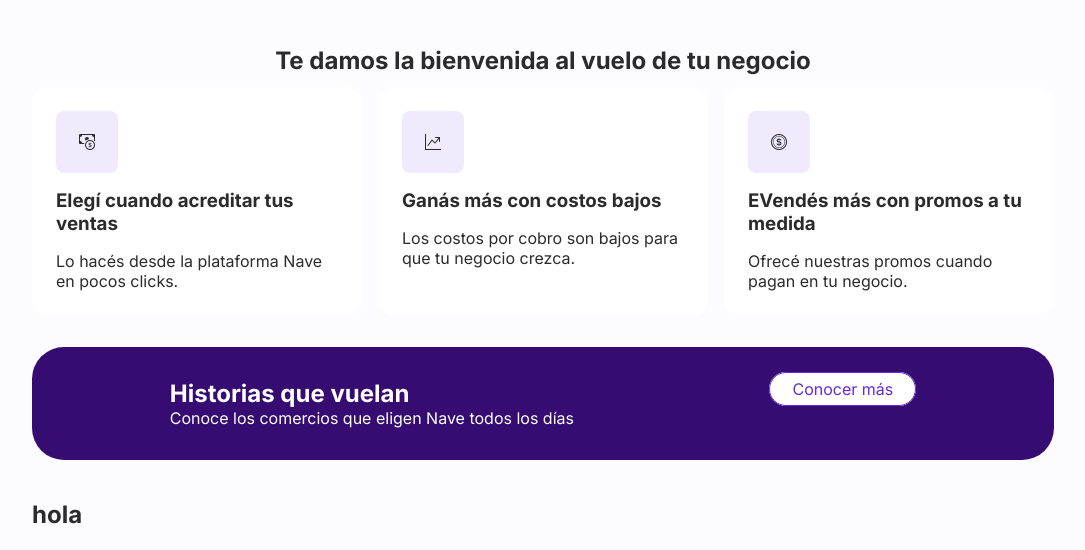
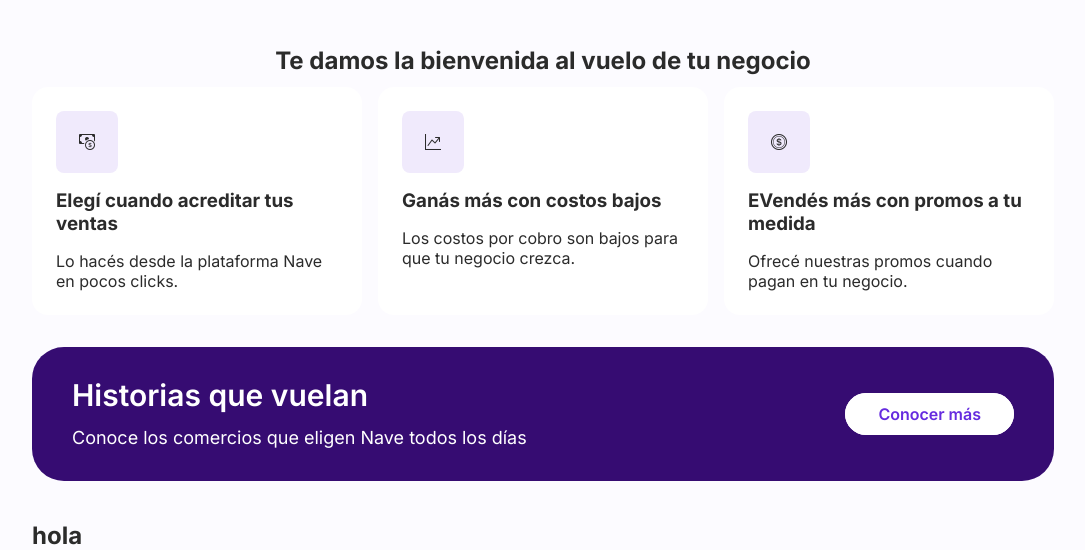
Before and after one commit to carlapenalva/utnNave, a plain HTML site: page index.html in a window 1280 px wide. Shown: the part 1156-1706 px from the top of the page, without its empty margins (97-1182 px from the left). Before the commit the page ends 1685 px from the top, so only its background shows below. Drawn offline with nearby package versions, Linux system fonts and the light colour scheme.

Commit message:
section-main

```diff
--- a/index.html
+++ b/index.html
@@ -89,7 +89,7 @@
                     </section>
                     <section class="section-promotion">
                         <div class="section-promotion-div">
-                            <div>
+                            <div class="promotion-div-uno">
                                 <h2>Historias que vuelan</h2>
                                 <p>
                                     <span>
@@ -98,7 +98,7 @@
                                 </p>
                             </div>
                             <div>
-                                <a href="" class="btn-secundary">Conocer más</a>
+                                <a href="" class="btn-terciary">Conocer más</a>
                             </div>
                         </div>
                     </section>
--- a/styles.css
+++ b/styles.css
@@ -210,7 +210,8 @@ ol, li {
 .section-promotion-div{
     display: flex;
     flex-direction: row;
-    justify-content: space-around;
+    justify-content: space-between;
+    align-items: center;
     background-color: rgb(54, 12, 114);
     border-radius: 32px;
     max-width: 1022px;
@@ -219,4 +220,35 @@ ol, li {
     color: #fff;
 }
 
+.promotion-div-uno{
+    display: flex;
+    flex-direction: column;
+    gap: 16px;
 }
+.promotion-div-uno h2{
+    font-weight: 600;
+    font-size: 30px;
+    line-height: 2rem;
+    margin: 0;
+    color: rgb(255, 255, 255);
+}
+
+.promotion-div-uno p {
+    font-weight: 400;
+    font-size: 18px;
+    line-height: 1.375rem;
+}
+.btn-terciary{
+    color: #652bdf;
+    background-color: #fff;
+    padding: 10px 32px;
+    min-width: 192px;
+    min-height: 43px;
+    font-size: 16px;
+    line-height: 1.5rem;
+    border: 1px solid #fff;
+    border-radius: 50px;
+    font-weight: 600;
+}
+
+}
```
